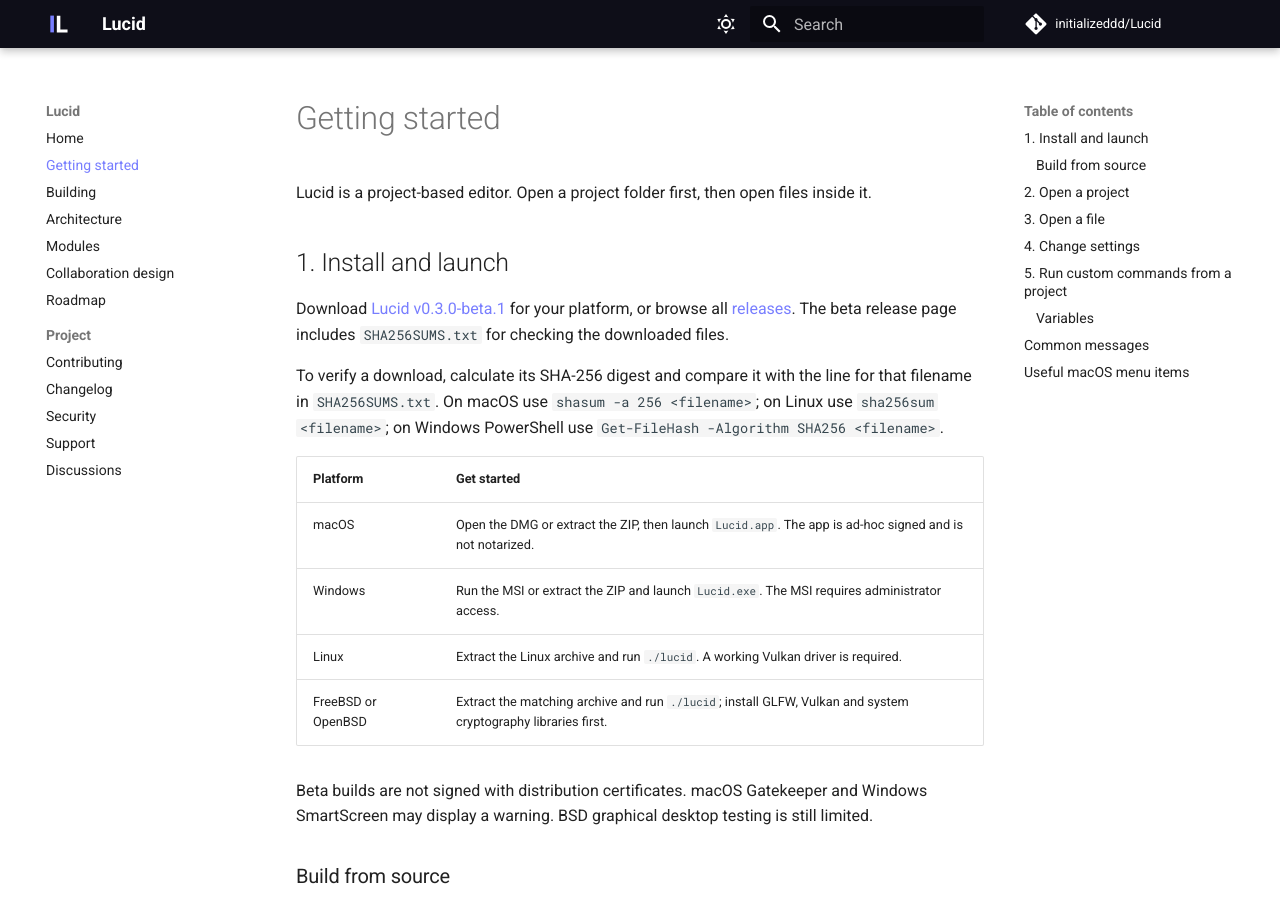
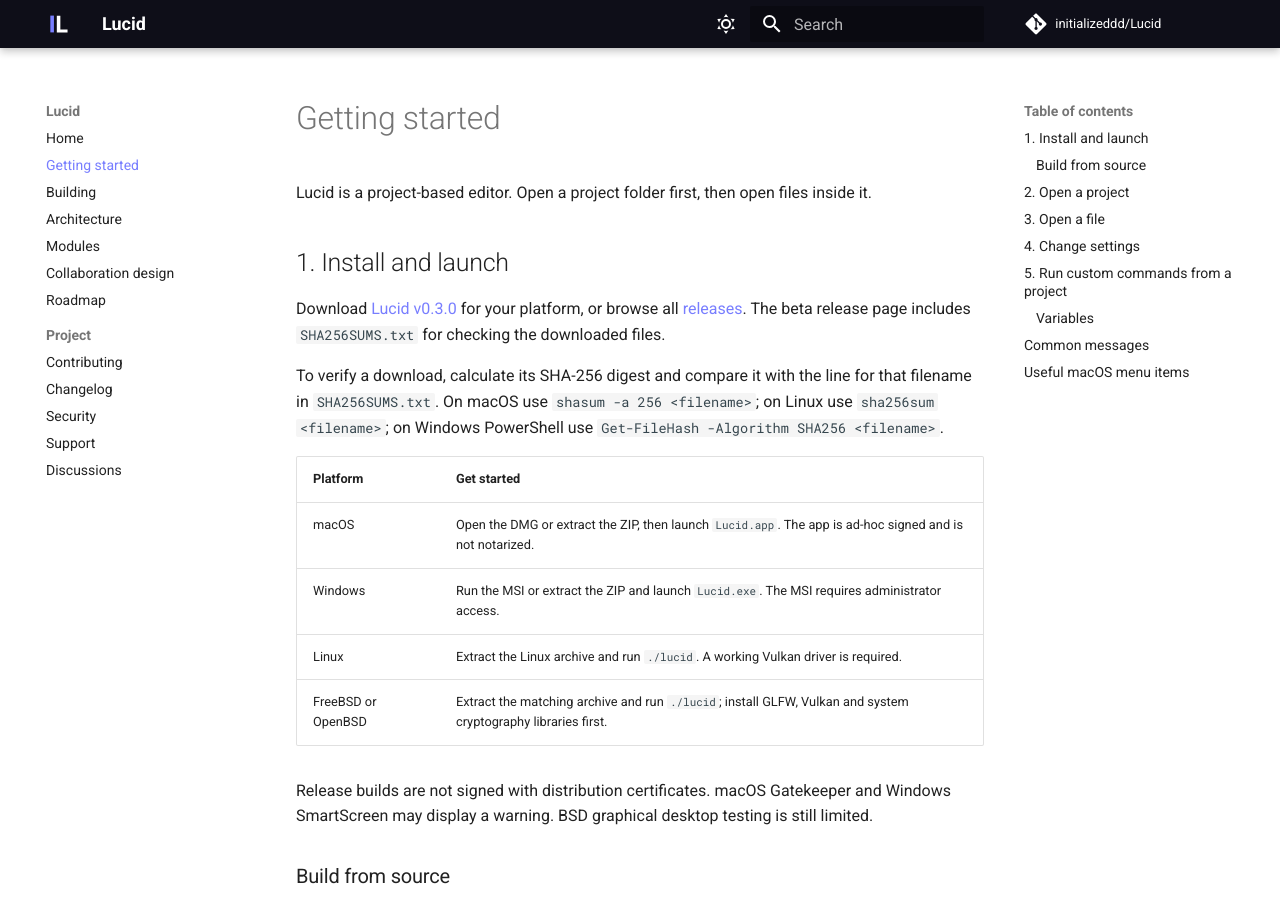
Before and after one commit to initializeddd/Lucid, an MkDocs documentation site: the page built from docs/getting-started.md, in a window 1280 px wide and 900 px high. Built offline with MkDocs 1.6.1 and Material for MkDocs 9.7.7, drawn with Linux system fonts in a browser that asks for light colours; comment, search, counter and statistics services are not loaded.

Commit message:
Prepare Lucid 0.3.0 stable release

```diff
--- a/docs/getting-started.md
+++ b/docs/getting-started.md
@@ -4,7 +4,7 @@ Lucid is a project-based editor. Open a project folder first, then open files in
 
 ## 1. Install and launch
 
-Download [Lucid v0.3.0-beta.1](https://github.com/initializeddd/Lucid/releases/tag/v0.3.0-beta.1)
+Download [Lucid v0.3.0](https://github.com/initializeddd/Lucid/releases/tag/v0.3.0)
 for your platform, or browse all [releases](https://github.com/initializeddd/Lucid/releases). The
 beta release page includes `SHA256SUMS.txt` for checking the downloaded files.
 
@@ -19,7 +19,7 @@ in `SHA256SUMS.txt`. On macOS use `shasum -a 256 <filename>`; on Linux use
 | Linux | Extract the Linux archive and run `./lucid`. A working Vulkan driver is required. |
 | FreeBSD or OpenBSD | Extract the matching archive and run `./lucid`; install GLFW, Vulkan and system cryptography libraries first. |
 
-Beta builds are not signed with distribution certificates. macOS Gatekeeper and Windows
+Release builds are not signed with distribution certificates. macOS Gatekeeper and Windows
 SmartScreen may display a warning. BSD graphical desktop testing is still limited.
 
 ### Build from source
```
Also changed, not shown: CHANGELOG.md (+3 -3 lines), README.md (+6 -6 lines), docs/index.md (+1 -1 lines), 5 other files.
